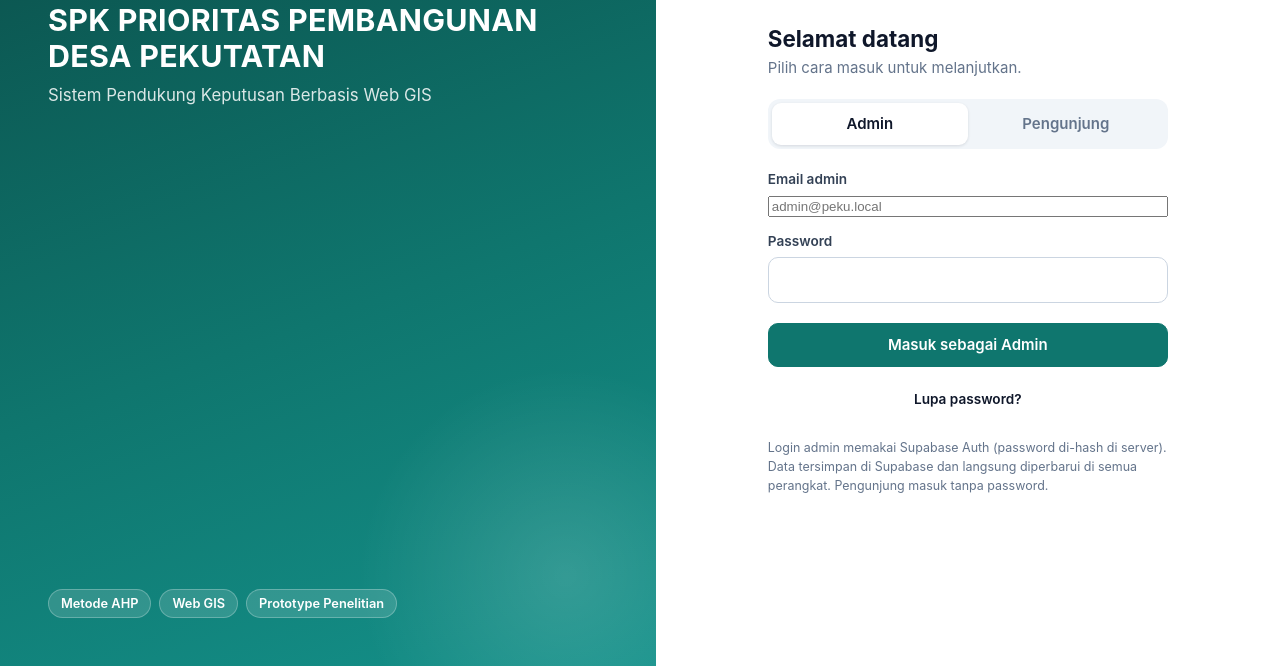
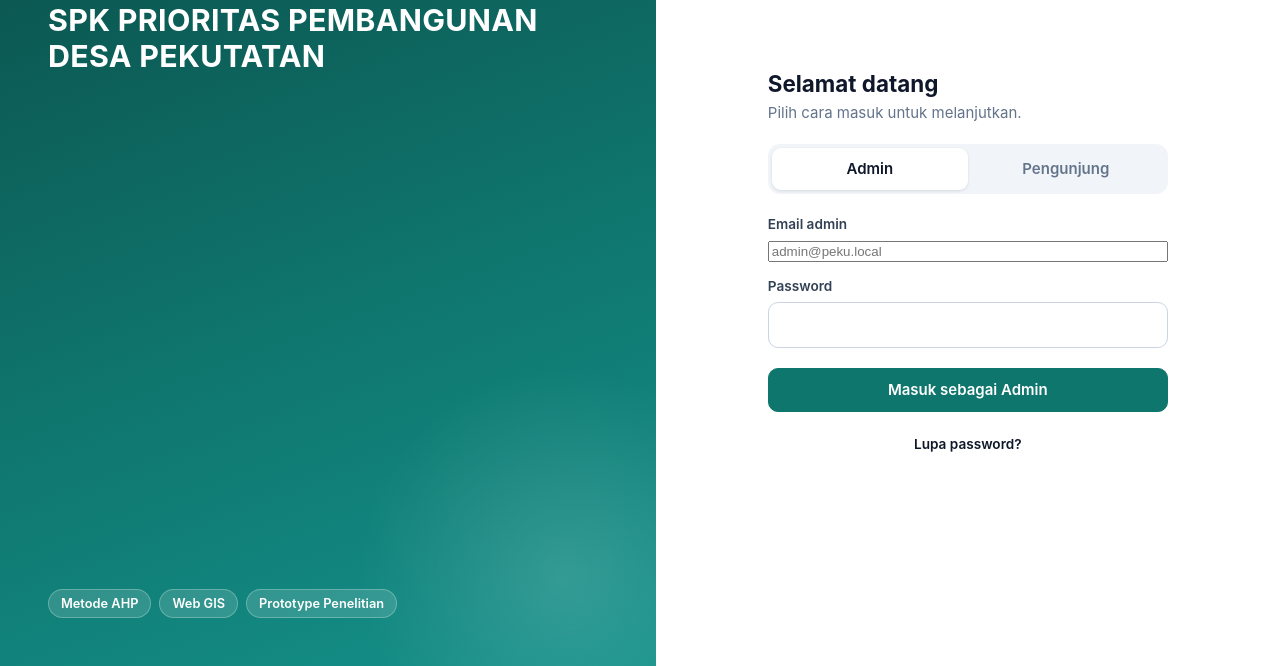
Before and after one commit to krisna-digital/SPekutatan, a plain HTML site: page index.html in a window 1280 px wide. Shown: the part 134-800 px from the top of the page. Drawn offline with nearby package versions, Linux system fonts and the light colour scheme; no server answers.

Commit message:
Remove admin login note from index.html
Removed the admin login note from the login section.

```diff
--- a/index.html
+++ b/index.html
@@ -14,7 +14,6 @@
       <div>
         <img src="./assets/logo.svg" alt="Logo aplikasi" width="64" height="64">
         <h1>SPK PRIORITAS PEMBANGUNAN<br>DESA PEKUTATAN</h1>
-        <p>Sistem Pendukung Keputusan Berbasis Web GIS</p>
       </div>
       <div class="chips" aria-hidden="true">
         <span class="chip">Metode AHP</span>
@@ -73,7 +72,7 @@
           <button type="button" class="btn btn-primary" id="btn-visitor" style="width:100%">Masuk sebagai Pengunjung</button>
         </div>
 
-        <p class="login-note">Login admin memakai Supabase Auth (password di-hash di server). Data tersimpan di Supabase dan langsung diperbarui di semua perangkat. Pengunjung masuk tanpa password.</p>
+
       </div>
     </section>
   </div>
```
